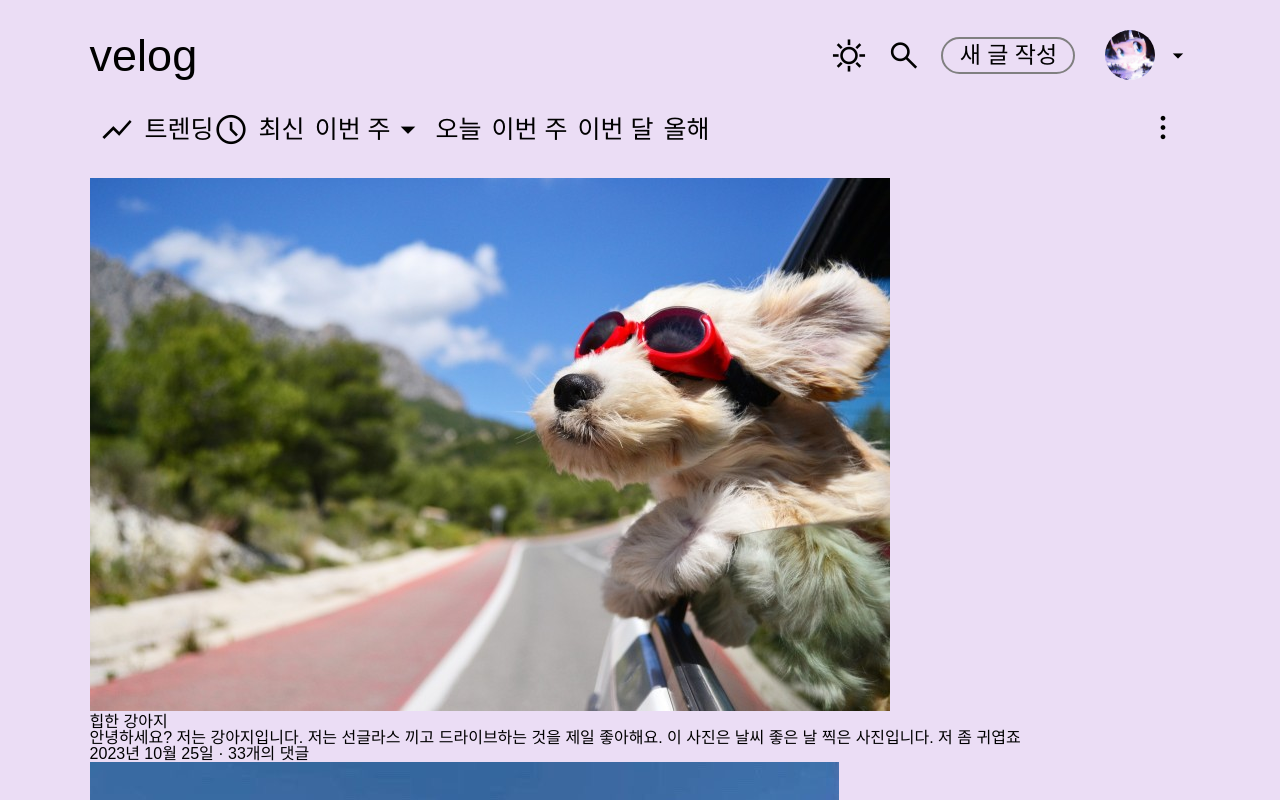
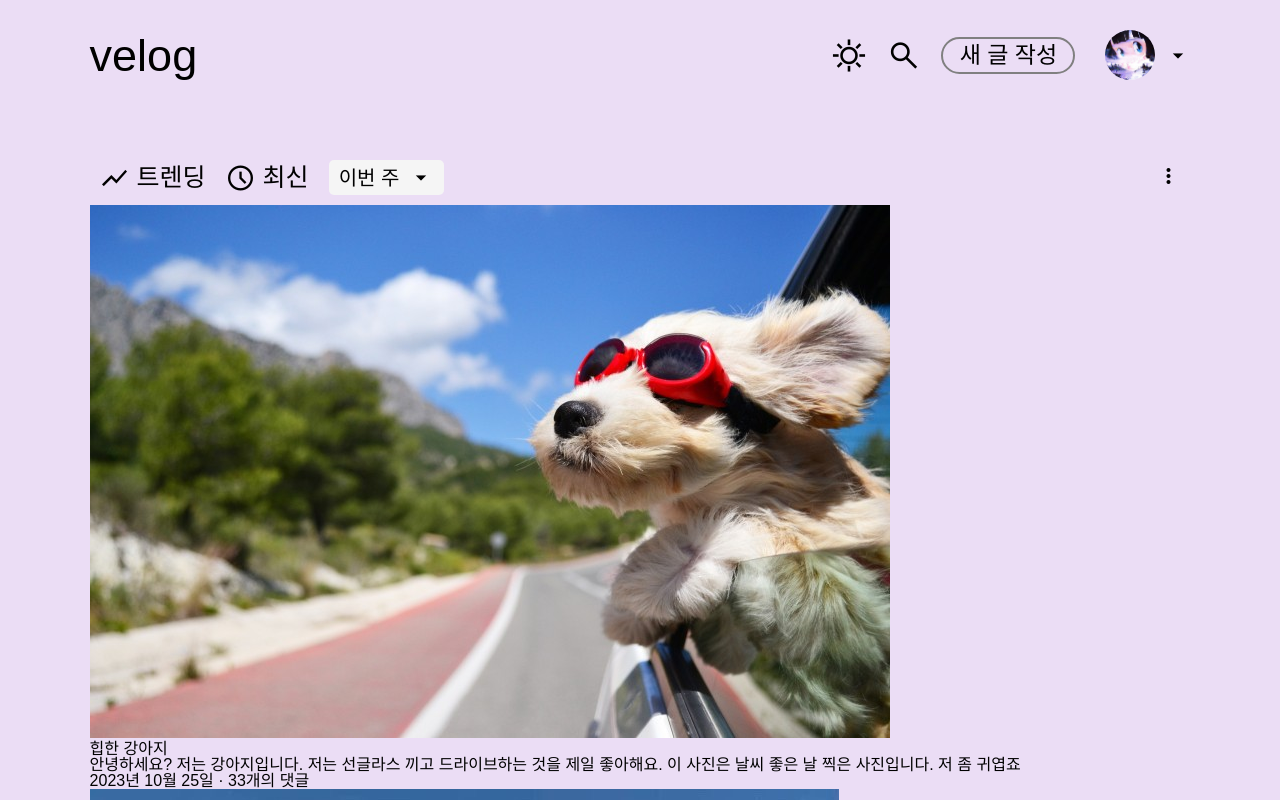
Before and after one commit to GDSC-Ewha-5th/leeNaHyun, a React (Vite) app in the folder React/: page / in a window 1280 px wide. Shown: the top 800 px of the page. Built offline with nearby package versions, Linux system fonts and the light colour scheme; a web font is replaced by a local one.

Commit message:
Modify NavBar.jsz CSS

```diff
--- a/React/src/component/Header.jsx
+++ b/React/src/component/Header.jsx
@@ -5,6 +5,8 @@ const HeadBlock = styled.div`
   display: flex;
   align-items: center;
   justify-content: space-between;
+  padding-bottom: 70px;
+
   h1 {
     font-size: 45px;
   }
--- a/React/src/component/NavBar.jsx
+++ b/React/src/component/NavBar.jsx
@@ -1,57 +1,103 @@
 import styled from "styled-components";
+
+const NavBlock = styled.div`
+  display: flex;
+  align-items: center;
+  justify-content: space-between;
+  padding: 10px;
+`;
+
+const Left = styled.div`
+  display: flex;
+  align-items: center;
+
+  span {
+    font-size: 30px;
+    padding-right: 7px;
+  }
+  a {
+    font-size: 25px;
+  }
+`;
+const CardNav = styled.div`
+  display: flex;
+
+  nav {
+    display: flex;
+    align-items: center;
+    padding-right: 20px;
+  }
+`;
+
+const DropDown = styled.div``;
+const SeenDropDown = styled.div`
+  display: flex;
+  align-items: center;
+  justify-content: space-between;
+  height: 35px;
+  width: 95px;
+  background-color: whitesmoke;
+  display: flex;
+  align-items: center;
+  border-radius: 5px;
+  padding: 0px 10px;
+
+  h3 {
+    font-size: 20px;
+  }
+  span {
+    font-size: 25px;
+    padding-right: 0px;
+  }
+`;
+const HiddenDropDown = styled.div`
+  display: flex;
+  flex-direction: column;
+  //다루기
+  display: none;
+`;
+
+const Right = styled.div``;
 
 function NavBar() {
   return (
     <>
-      <Container>
-        <Box1>
-          <Icon className="material-symbols-outlined"> show_chart </Icon>
-          <Text>트렌딩</Text>
-
-          <Icon className="material-symbols-outlined"> schedule </Icon>
-          <Text>최신</Text>
-
-          <Text>이번 주</Text>
-          <Icon className="material-symbols-outlined"> arrow_drop_down </Icon>
+      <NavBlock>
+        <Left>
+          <CardNav>
+            <nav>
+              <span className="material-symbols-outlined"> show_chart </span>
+              <a href="#">트렌딩</a>
+            </nav>
+            <nav>
+              <span className="material-symbols-outlined"> schedule </span>
+              <a href="#">최신</a>
+            </nav>
+          </CardNav>
           <DropDown>
-            <Text>오늘</Text>
-            <Text className="dropDown_content_clicked" href="#">
-              이번 주
-            </Text>
-            <Text href="#">이번 달</Text>
-            <Text href="#">올해</Text>
+            <SeenDropDown>
+              <h3>이번 주</h3>
+              <span className="material-symbols-outlined">
+                {" "}
+                arrow_drop_down{" "}
+              </span>
+            </SeenDropDown>
+            <HiddenDropDown>
+              <a href="#">오늘</a>
+              <a className="dropDown_content_clicked" href="#">
+                이번 주
+              </a>
+              <a href="#">이번 달</a>
+              <a href="#">올해</a>
+            </HiddenDropDown>
           </DropDown>
-        </Box1>
-        <Box2>
-          <Icon className="material-symbols-outlined"> more_vert </Icon>
-        </Box2>
-      </Container>
+        </Left>
+        <Right>
+          <span className="material-symbols-outlined"> more_vert </span>
+        </Right>
+      </NavBlock>
     </>
   );
 }
 
-const Container = styled.div`
-  display: flex;
-  justify-content: space-between;
-  padding: 30px 10px;
-`;
-
-const Box1 = styled.div`
-  display: flex;
-  align-items: center;
-`;
-
-const Text = styled.span`
-  font-size: 25px;
-  padding-left: 10px;
-`;
-
-const DropDown = styled.span``;
-
-const Box2 = styled.div``;
-
-const Icon = styled.span`
-  font-size: 35px;
-`;
-
 export default NavBar;
```
